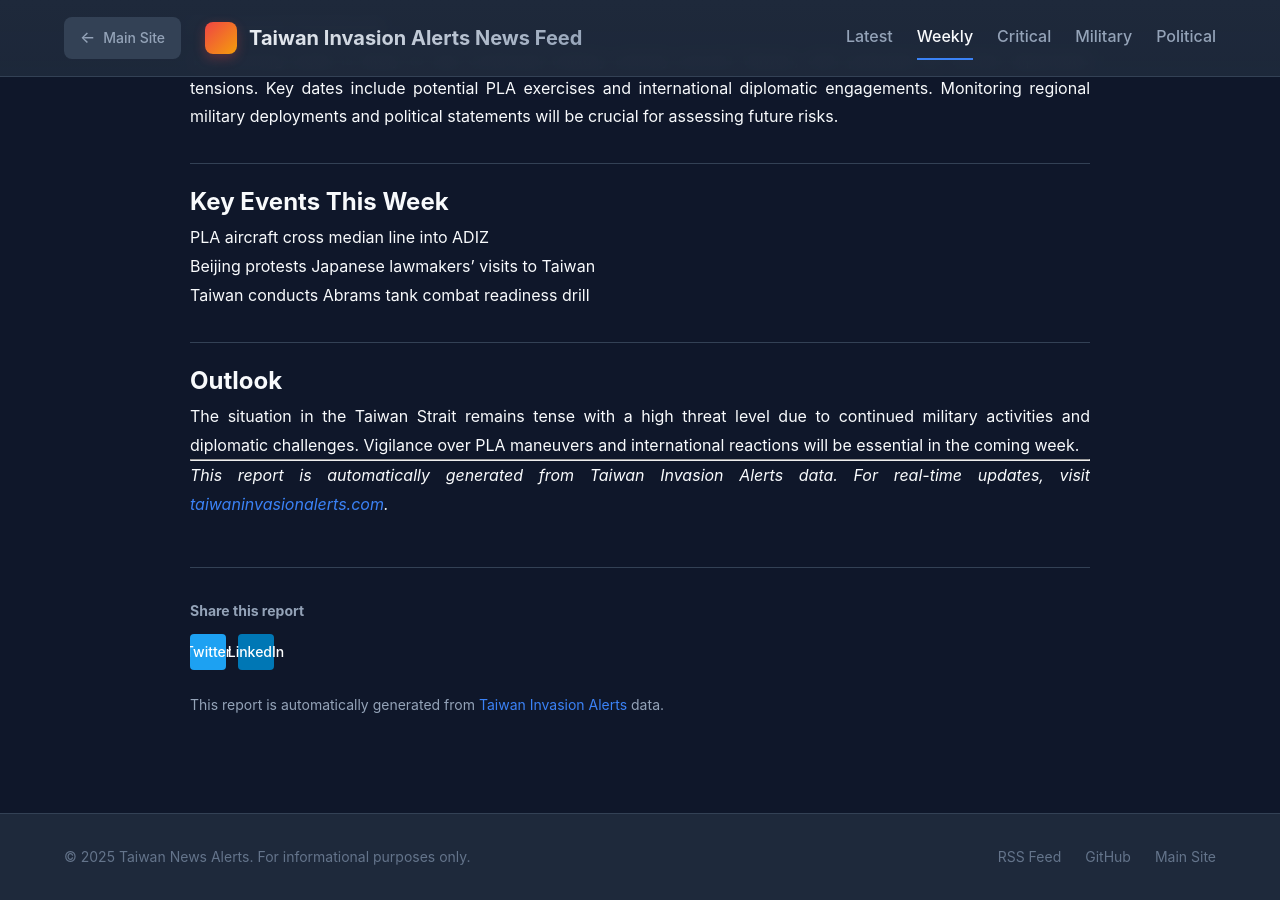
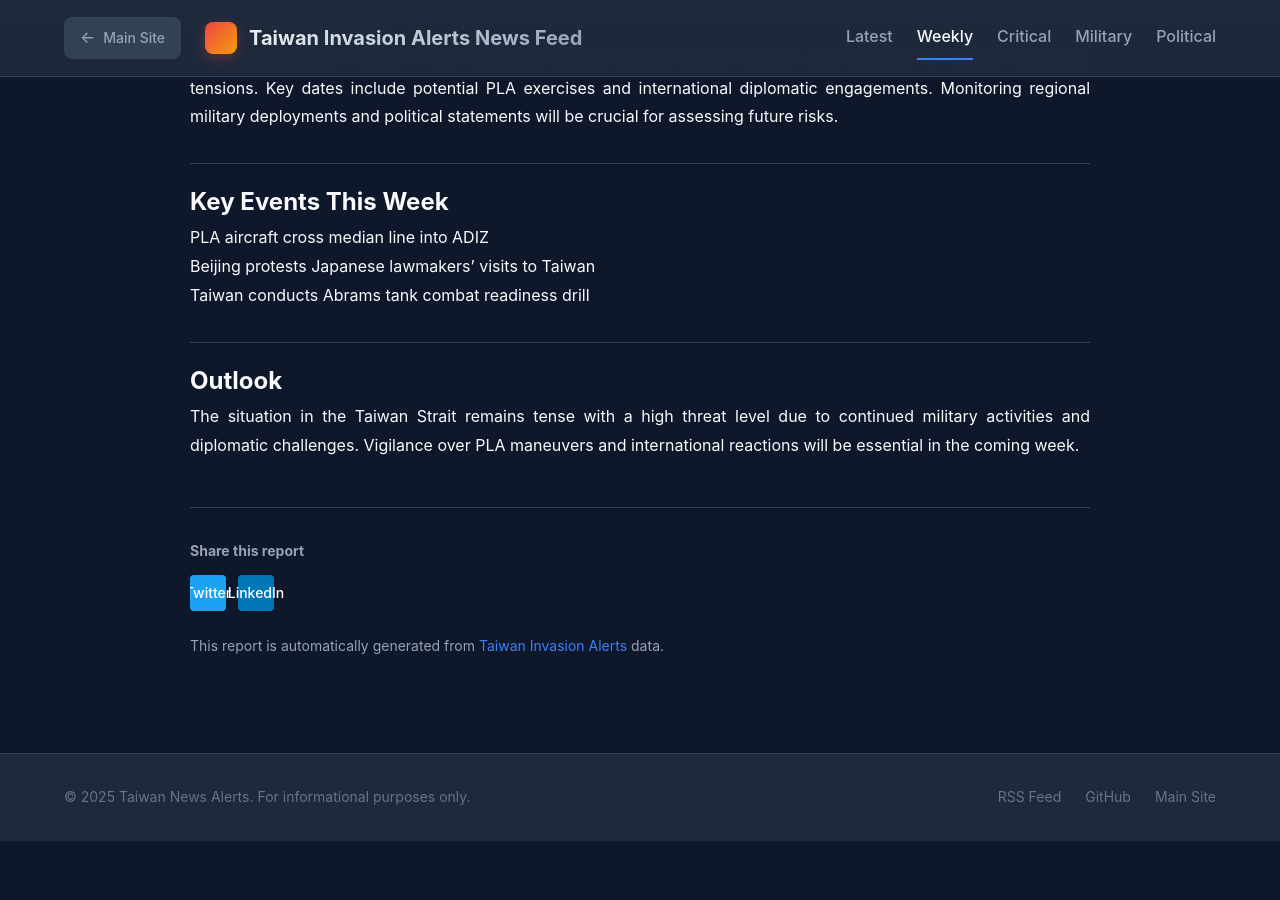
Before and after one commit to wuup/taiwannewsalerts, a Jekyll site: the page built from _posts/weekly/2025-12-22-weekly-report-week-52.md, in a window 1280 px wide and 900 px high, scrolled down 2872 px. Built offline with Jekyll 4.4.1, drawn with Linux system fonts in a browser that asks for light colours; after the commit the page ends 3713 px from its top, so only the background shows below that.

Commit message:
Remove auto-generated disclaimer from weekly reports

```diff
--- a/_posts/weekly/2025-12-22-weekly-report-week-52.md
+++ b/_posts/weekly/2025-12-22-weekly-report-week-52.md
@@ -95,7 +95,3 @@ The coming week is likely to see continued military activity around Taiwan, with
 ## Outlook
 
 The situation in the Taiwan Strait remains tense with a high threat level due to continued military activities and diplomatic challenges. Vigilance over PLA maneuvers and international reactions will be essential in the coming week.
-
----
-
-*This report is automatically generated from Taiwan Invasion Alerts data. For real-time updates, visit [taiwaninvasionalerts.com](https://taiwaninvasionalerts.com).*
```
Also changed, not shown: _posts/weekly/2025-12-15-weekly-report-week-51.md (+0 -4 lines).
